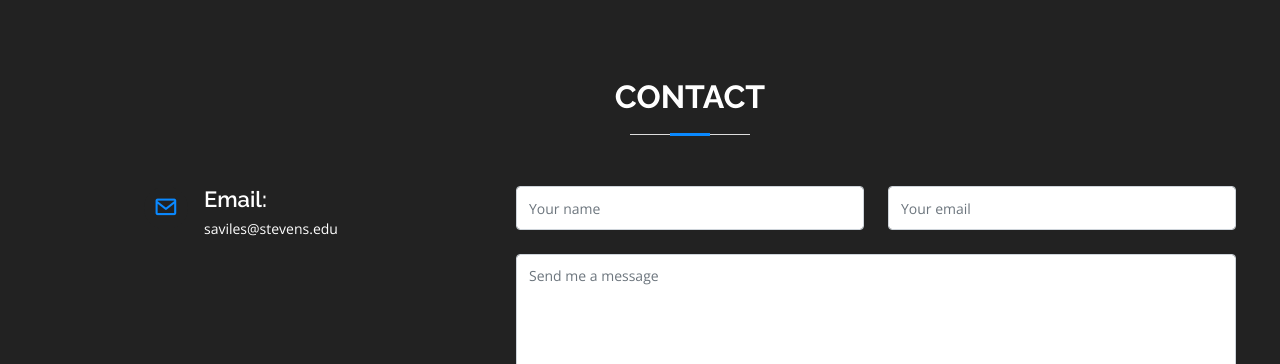
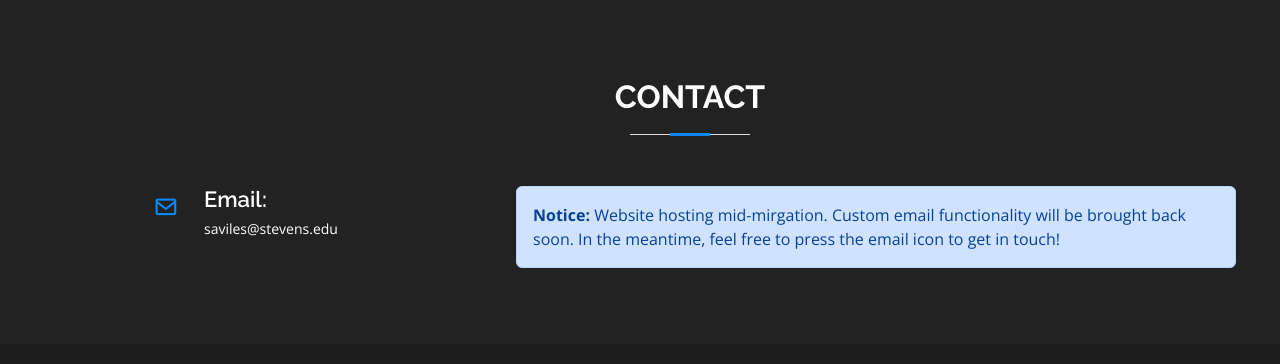
Before and after one commit to ShawnAviles/shawnaviles.com, a plain HTML site: page index.html in a window 1280 px wide. Shown: the part 5393-5757 px from the top of the page. Drawn offline with nearby package versions, Linux system fonts and the light colour scheme; a script that the page names is missing.

Commit message:
fully static

```diff
--- a/index.html
+++ b/index.html
@@ -502,17 +502,25 @@
         <div class="row m-0">
           <div class="col-lg">
             <div class="info">
-              <div class="email">
+              <a href="mailto: saviles@stevens.edu" target="_blank" rel="noopener noreferrer" title="Email">
+                <div class="email">
                 <i class="bx bx-envelope bx-sm"></i>
                 <h4>Email:</h4>
                 <p>saviles@stevens.edu</p>
               </div>
+              </a>
+
             </div>
           </div>
 
           <div class="col-lg-8 mt-5 mt-lg-0">
 
-            <form class="email-form" id="email-form">
+            <div class='alert alert-primary' role='alert'>
+              <div class='text-wrap text-break'><b>Notice:</b> Website hosting mid-mirgation. Custom email functionality will be brought back soon. In the meantime, feel free to press the email icon to get in touch!</div>
+            </div>
+
+            <!-- 9/1: Temporarily removing form while migrating -->
+            <!-- <form class="email-form" id="email-form">
               <div class="row">
                 <div class="col-md-6 form-group">
                   <input type="text" name="name" class="form-control" id="name" placeholder="Your name" required>
@@ -528,7 +536,7 @@
                 <div id="reponse-alert"></div>
               </div>
               <div class="mt-1 text-center"><button type="submit" id="submit">Send Message</button></div>
-            </form>
+            </form> -->
 
           </div>
 
```
